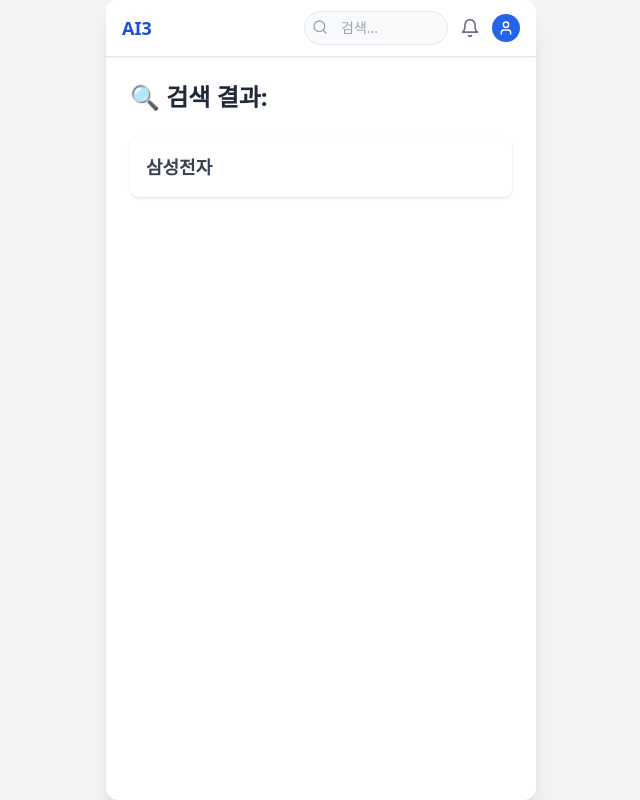
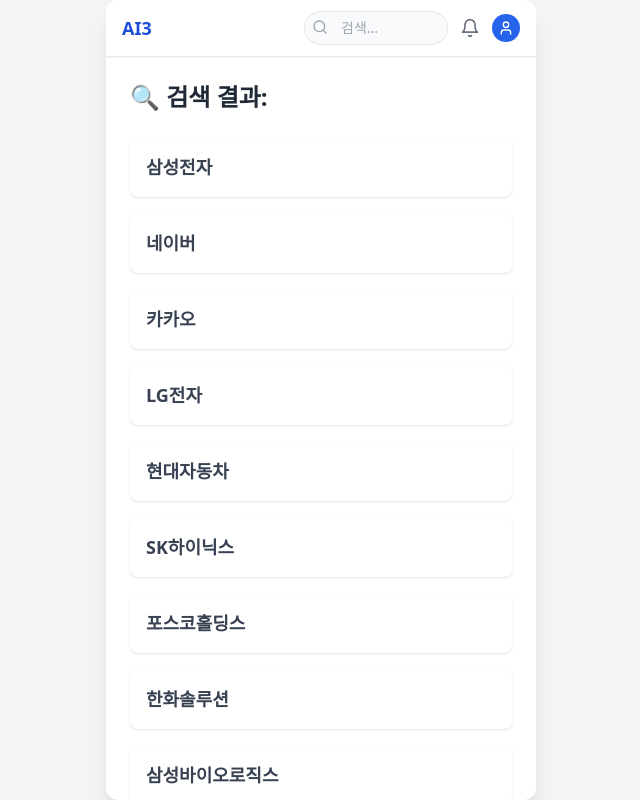
Before and after one commit to wonjunsea/ai3_client, a React (Vite) app: page /search in a window 1280 px wide. Shown: the whole page, without its empty margins (319-959 px from the left). Built offline with nearby package versions, Linux system fonts and the light colour scheme; no server answers.

Commit message:
feat:  더미 추가 및 상수파일 분리

```diff
--- /dev/null
+++ b/src/components/constants/searchResultDummyData.ts
@@ -0,0 +1,86 @@
+export interface SearchResultDummyItem {
+  id: number;
+  name: string;
+  newsText: string;
+}
+
+export const dummyData: SearchResultDummyItem[] = [
+  {
+    id: 1,
+    name: "삼성전자",
+    newsText:
+      "삼성전자는 2025년 7월 9일 미국 뉴욕 브루클린에서 열린 Galaxy Unpacked 행사에서 차세대 AI 기반 인터페이스를 탑재한 Galaxy Z Fold 7과 Galaxy Z Flip 7, 그리고 Galaxy Watch 8 시리즈를 공개했습니다 " +
+      "이 중 Fold 7은 펼쳤을 때 두께 4.2mm, 접었을 때 8.9mm로, 무게는 215g에 불과하며 200MP 메인 카메라와 Galaxy AI 기능을 탑재한 프리미엄 기기입니다  ." +
+      "또한 삼성디스플레이는 오는 2025년 4분기부터 애플의 첫 폴더블 아이폰용 OLED 패널 생산을 시작할 예정이며, Galaxy Z Fold 7 등 신제품은 7월 25일부터 글로벌 출시가 시작됩니다",
+  },
+  {
+    id: 2,
+    name: "네이버",
+    newsText:
+      "네이버는 2025년 6월 검색 알고리즘을 전면 개편해 AI 추천 시스템을 도입했으며, 쇼핑 및 콘텐츠 추천 품질을 대폭 개선했다고 밝혔습니다." +
+      " 이번 업데이트는 사용자 개인화 경험을 강화하고 광고 효율성을 높이는 데 초점을 맞췄습니다.",
+  },
+  {
+    id: 3,
+    name: "카카오",
+    newsText:
+      "카카오는 2025년 5월 카카오톡 기반의 AI 챗봇 서비스를 정식 출시하며 금융, 쇼핑, 엔터테인먼트 영역에서 새로운 수익 모델을 마련했습니다." +
+      " 카카오페이와 연동된 간편 결제 기능도 한층 강화되었습니다.",
+  },
+  {
+    id: 4,
+    name: "LG전자",
+    newsText:
+      "LG전자는 차세대 스마트가전 라인업을 공개하며 AI 홈 허브 플랫폼을 중심으로 한 스마트홈 전략을 발표했습니다." +
+      " 특히 LG 시그니처 냉장고 신모델은 음성인식과 자동 식재료 관리 기능을 탑재했습니다.",
+  },
+  {
+    id: 5,
+    name: "현대자동차",
+    newsText:
+      "현대자동차는 2025년형 아이오닉 7을 공개하며 자율주행 레벨 4 기술과 차세대 배터리 시스템을 적용했습니다." +
+      " 글로벌 시장에서 전기차 점유율 확대를 위한 주요 전략이 발표되었습니다.",
+  },
+  {
+    id: 6,
+    name: "SK하이닉스",
+    newsText:
+      "SK하이닉스는 2025년 2분기 실적 발표에서 HBM4 메모리 양산 계획을 발표하며 엔비디아와 협력 강화를 예고했습니다." +
+      " AI 반도체 시장 수요 증가로 실적 개선이 기대되고 있습니다.",
+  },
+  {
+    id: 7,
+    name: "포스코홀딩스",
+    newsText:
+      "포스코홀딩스는 친환경 철강 생산을 위한 수소환원제철 기술을 확대 적용하고 2026년까지 탄소 배출 20% 감축 목표를 발표했습니다." +
+      " 글로벌 친환경 철강 시장에서 경쟁력을 강화하고 있습니다.",
+  },
+  {
+    id: 8,
+    name: "한화솔루션",
+    newsText:
+      "한화솔루션은 태양광 모듈 생산 능력을 2025년 말까지 두 배로 확대하고 북미 시장 진출을 가속화하고 있습니다." +
+      " ESG 경영 강화 차원에서 재생에너지 투자를 확대하고 있습니다.",
+  },
+  {
+    id: 9,
+    name: "삼성바이오로직스",
+    newsText:
+      "삼성바이오로직스는 글로벌 제약사와의 대규모 위탁생산 계약을 체결하며 바이오의약품 생산 역량을 강화했습니다." +
+      " 2025년 3공장 풀가동 및 4공장 증설 계획도 발표되었습니다.",
+  },
+  {
+    id: 10,
+    name: "셀트리온",
+    newsText:
+      "셀트리온은 신약 파이프라인 확대를 위해 2025년 글로벌 임상 3상을 진행 중이며, 바이오시밀러 시장 점유율 확대를 목표로 하고 있습니다." +
+      " 최근 미국 FDA 승인도 획득했습니다.",
+  },
+  {
+    id: 11,
+    name: "롯데케미칼",
+    newsText:
+      "롯데케미칼은 친환경 플라스틱 사업을 강화하고 2030년까지 순수 탄소중립 달성을 위한 로드맵을 발표했습니다." +
+      " 또한 2025년 하반기 신제품 출시가 예정되어 있습니다.",
+  },
+];
--- a/src/pages/SearchResult.tsx
+++ b/src/pages/SearchResult.tsx
@@ -5,17 +5,10 @@ import {
   callClovaScoreOnly,
   getClovaSummaryText,
 } from "../components/ClovaSummary";
-
-const dummyData = [
-  {
-    id: 1,
-    name: "삼성전자",
-    newsText:
-      "삼성전자는 2025년 7월 9일 미국 뉴욕 브루클린에서 열린 Galaxy Unpacked 행사에서 차세대 AI 기반 인터페이스를 탑재한 Galaxy Z Fold 7과 Galaxy Z Flip 7, 그리고 Galaxy Watch 8 시리즈를 공개했습니다 " +
-      "이 중 Fold 7은 펼쳤을 때 두께 4.2mm, 접었을 때 8.9mm로, 무게는 215g에 불과하며 200MP 메인 카메라와 Galaxy AI 기능을 탑재한 프리미엄 기기입니다  ." +
-      "또한 삼성디스플레이는 오는 2025년 4분기부터 애플의 첫 폴더블 아이폰용 OLED 패널 생산을 시작할 예정이며, Galaxy Z Fold 7 등 신제품은 7월 25일부터 글로벌 출시가 시작됩니다",
-  },
-];
+import {
+  dummyData,
+  SearchResultDummyItem,
+} from "../components/constants/searchResultDummyData";
 
 export const SearchResult = () => {
   const navigate = useNavigate();
@@ -23,12 +16,14 @@ export const SearchResult = () => {
   const params = new URLSearchParams(location.search);
   const query = params.get("query");
 
-  const filtered = dummyData.filter((item) => item.name.includes(query || ""));
+  const filtered = dummyData.filter((item: SearchResultDummyItem) =>
+    item.name.includes(query || "")
+  );
 
   const [loading, setLoading] = useState(false);
   const [loadingMessage, setLoadingMessage] = useState("");
 
-  const handleClick = async (item: (typeof dummyData)[0]) => {
+  const handleClick = async (item: SearchResultDummyItem) => {
     setLoading(true);
     setLoadingMessage("AI가 뉴스를 분석하고 있습니다...");
 
@@ -71,7 +66,7 @@ export const SearchResult = () => {
         <p className="text-gray-500">결과가 없습니다.</p>
       )}
       <div className="flex flex-col gap-4">
-        {filtered.map((item) => (
+        {filtered.map((item: SearchResultDummyItem) => (
           <div
             key={item.id}
             onClick={() => handleClick(item)}
```
